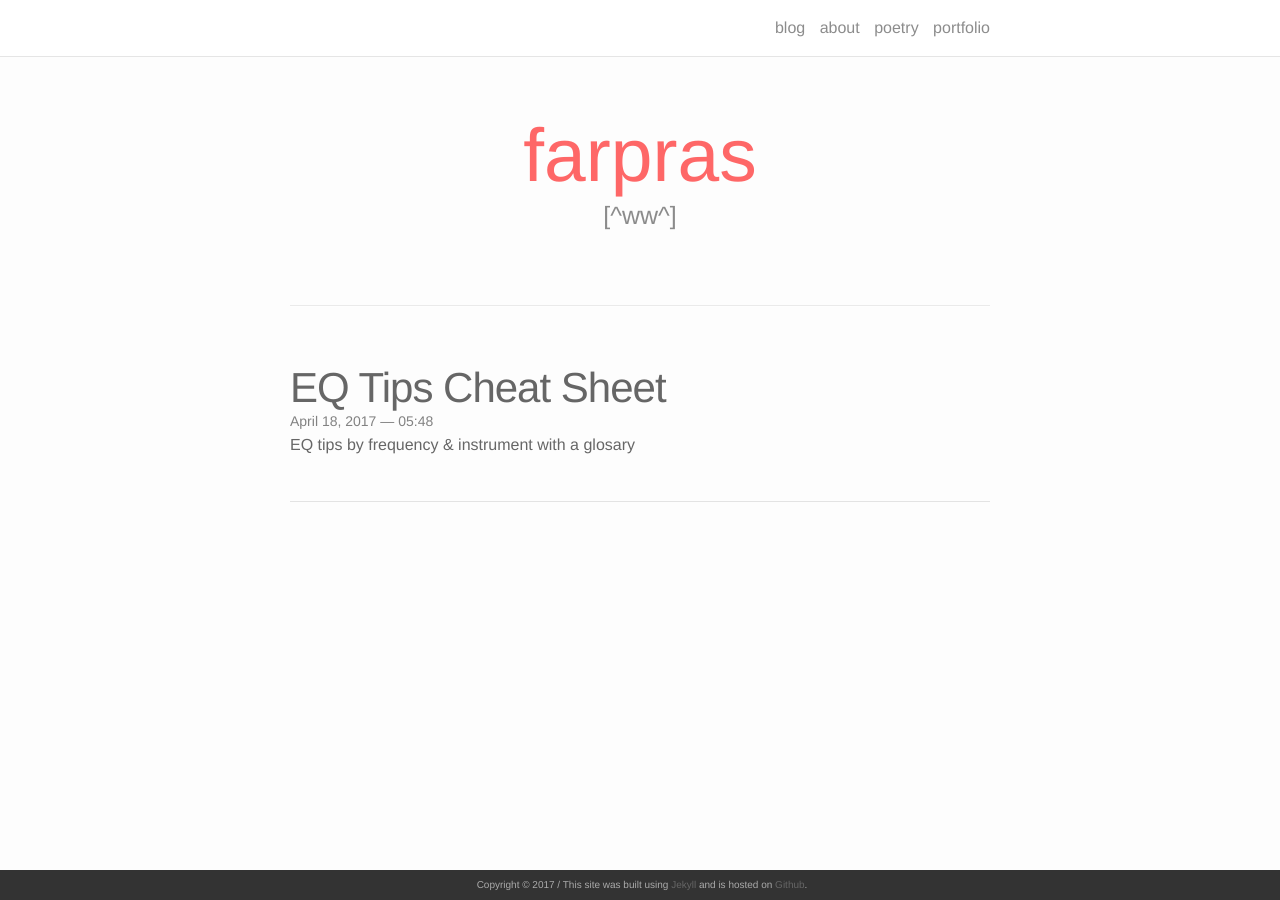
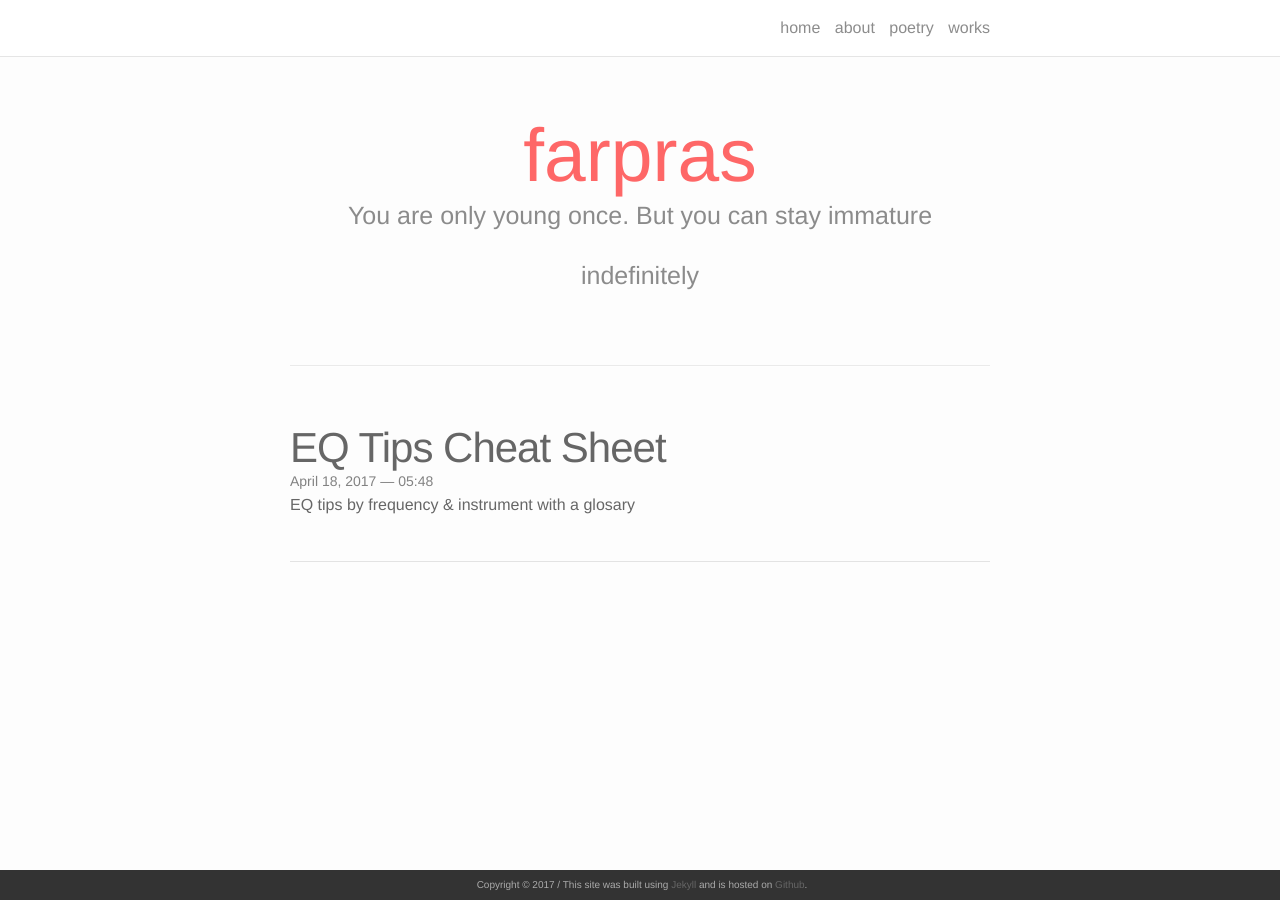
Before and after one commit to farpras/blog, a Jekyll site: the page built from index.html, in a window 1280 px wide. Built offline with Jekyll 4.4.1, drawn with Linux system fonts in a browser that asks for light colours; nearby versions of some CDN libraries; the list of posts is cut into pages by our own code.

Commit message:
Edit index

```diff
--- a/_includes/header.html
+++ b/_includes/header.html
@@ -6,7 +6,7 @@
 
       <div class="trigger">
         <!-- {{ site.title }} instead of blog -->
-        <a class="page-link" href="{{ site.baseurl }}/">blog</a>
+        <a class="page-link" href="{{ site.baseurl }}/">home</a>
 
         {% for page in site.pages %}
           {% if page.title %}
--- a/index.html
+++ b/index.html
@@ -4,7 +4,7 @@ layout: default
 
 <div class="header-bar">
   <h1>farpras</h1>
-  <h2>[^ww^]</h2>
+  <h2>You are only young once. But you can stay immature indefinitely</h2>
   <br/>
   <hr>
   <br/>
--- a/portfolio.md
+++ b/portfolio.md
@@ -1,7 +1,7 @@
 ---
 layout: page
-title: portfolio
-permalink: /portfolio/
+title: works
+permalink: /works/
 ---
 
 {% for project in site.portfolio %}
```
